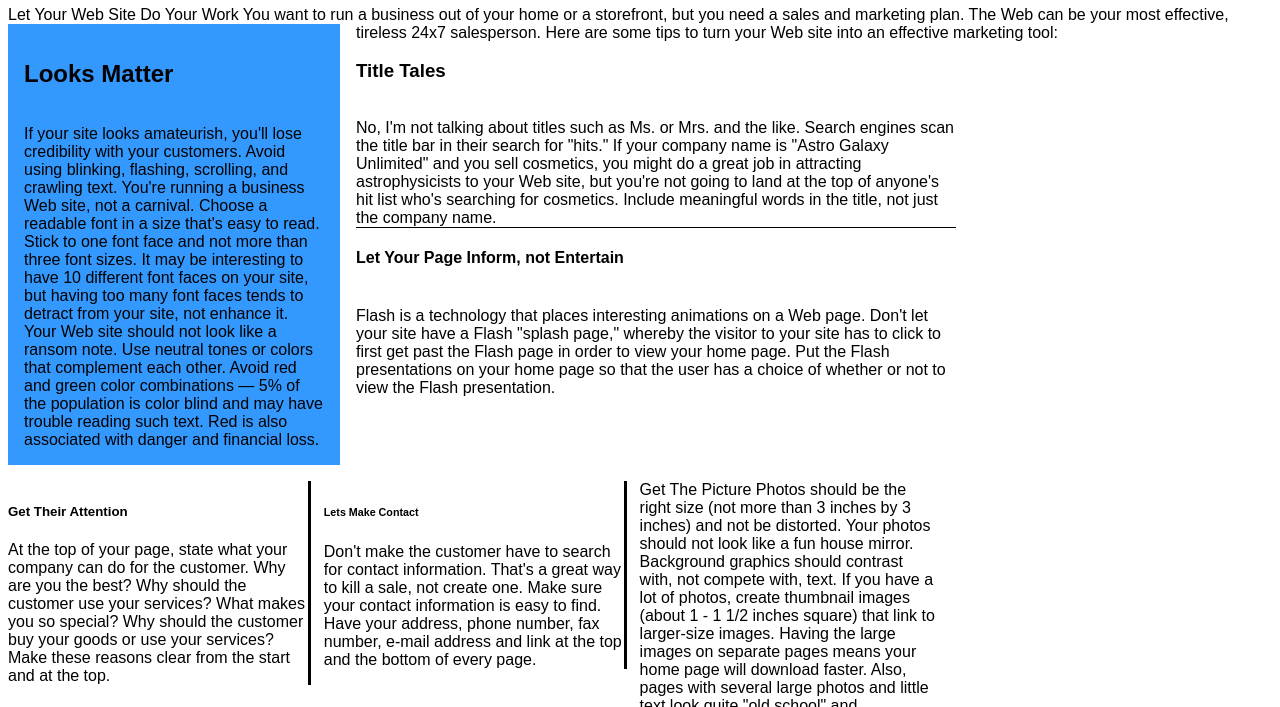
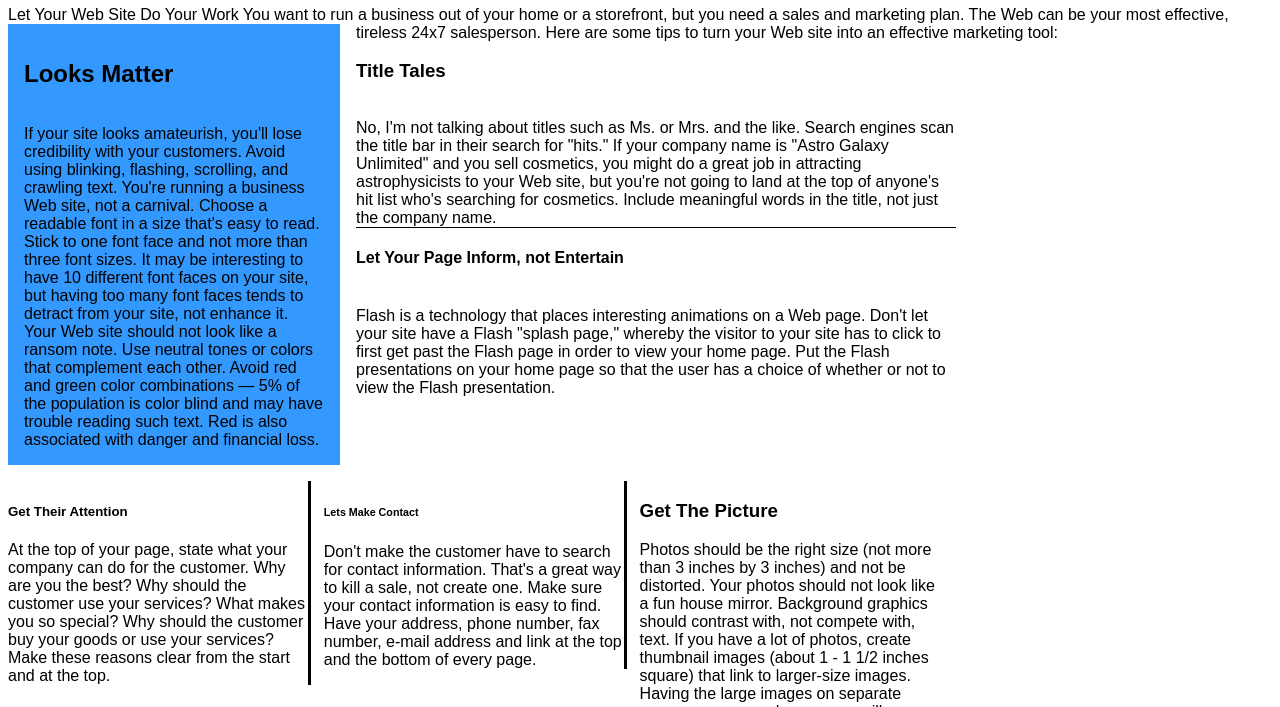
Before and after one commit to sruthabarua07/Images_Positioning_Activity, a plain HTML site: page index.html in a window 1280 px wide. Shown: the part 93-800 px from the top of the page. Drawn offline with Linux system fonts and the light colour scheme.

Commit message:
Update index.html

```diff
--- a/index.html
+++ b/index.html
@@ -37,7 +37,7 @@ Don't make the customer have to search for contact information. That's a great w
 </div>
 
 <div id="picture">
-<h7>Get The Picture</h7>
+<h3>Get The Picture</h3>
 Photos should be the right size (not more than 3 inches by 3 inches) and not be distorted. Your photos should not look like a fun house mirror. Background graphics should contrast with, not compete with, text. If you have a lot of photos, create thumbnail images (about 1 - 1 1/2 inches square) that link to larger-size images. Having the large images on separate pages means your home page will download faster. Also, pages with several large photos and little text look quite "old school" and amateurish – it looks as if you've got nothing to say, and that's the last thing you want to convey to your readers.
 </div>
 
```
